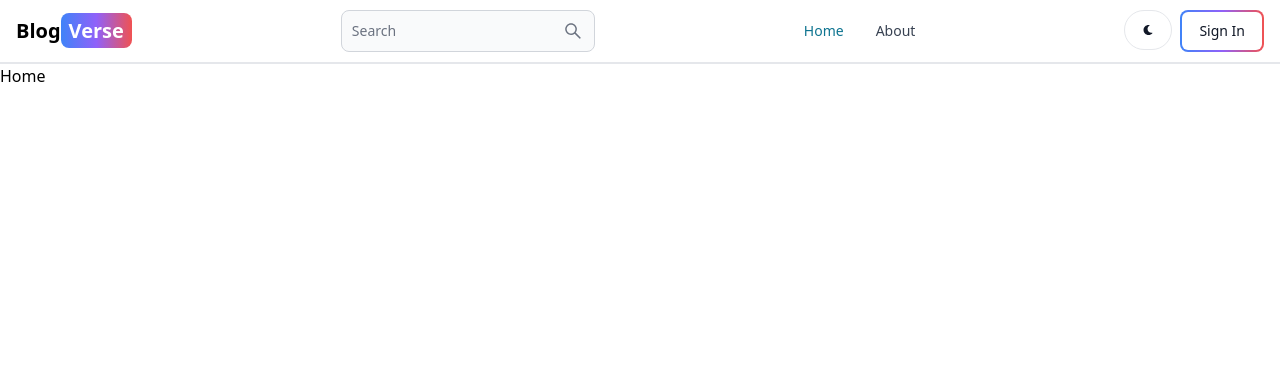
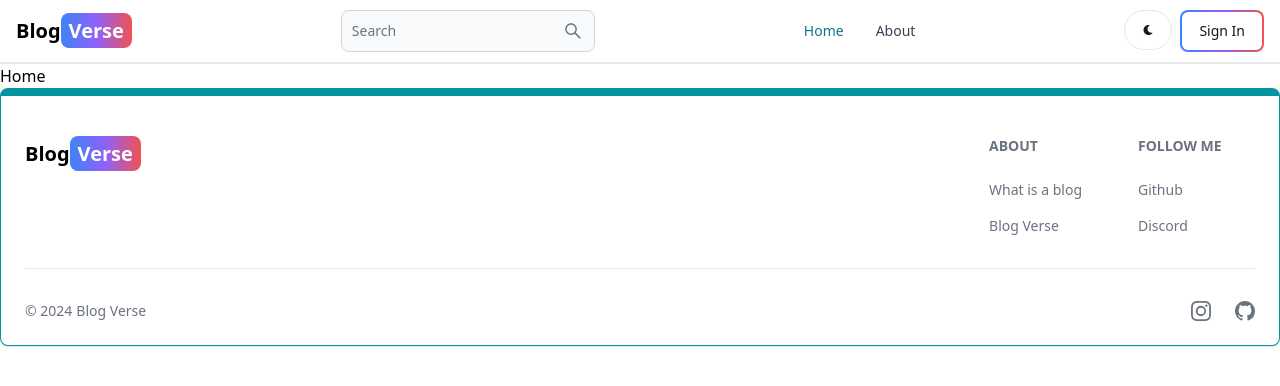
Before and after one commit to Ali-thepro/BlogVerse, a React (Vite) app in the folder blogapp-frontend/: page / in a window 1280 px wide. Shown: the top 386 px of the page. Built offline with nearby package versions, Linux system fonts and the light colour scheme.

Commit message:
make footer

```diff
--- a/blogapp-frontend/src/App.jsx
+++ b/blogapp-frontend/src/App.jsx
@@ -5,6 +5,7 @@
 import SignIn from './pages/SignIn';
 import Dashboard from './pages/Dashboard';
 import Header from './components/Header';
+import FooterComponent from './components/FooterComponent';
 
 export default function App() {
   return (
@@ -17,6 +18,7 @@
         <Route path="/signin" element={<SignIn />} />
         <Route path="/dashboard" element={<Dashboard />} />
       </Routes>
+      <FooterComponent />
     </Router>
   )
 }
--- /dev/null
+++ b/blogapp-frontend/src/components/FooterComponent.jsx
@@ -0,0 +1,67 @@
+import { Footer } from 'flowbite-react';
+import { Link } from 'react-router-dom';
+import { BsFacebook, BsInstagram, BsTwitter, BsGithub } from 'react-icons/bs';
+const FooterComponent = () => {
+  return (
+    <Footer container className='border border-t-8 border-teal-500'>
+      <div className='w-full max-w-7xl mx-auto'>
+        <div className='grid w-full justify-between sm:flex md:grid-cols-1'>
+          <div className='mt-5'>
+            <Link to="/" className="text-lg sm:text-xl font-semibold self-center whitespace-nowrap dark:text-white">
+              <span>Blog</span>
+              <span className="px-2 py-1 bg-gradient-to-r from-blue-500 via-purple-500 to-red-500 rounded-lg text-white">Verse</span>
+            </Link>
+          </div>
+          <div className='grid grid-cols-2 gap-8 mt-4'>
+            <div>
+              <Footer.Title title='About' />
+              <Footer.LinkGroup col>
+                <Footer.Link
+                  href='https://blog.hubspot.com/marketing/what-is-a-blog'
+                  target='_blank'
+                  rel='noopener noreferrer'
+                >
+                  What is a blog
+                </Footer.Link>
+                <Footer.Link
+                  href='/about'
+                  target='_blank'
+                  rel='noopener noreferrer'
+                >
+                  Blog Verse
+                </Footer.Link>
+              </Footer.LinkGroup>
+            </div>
+            <div>
+              <Footer.Title title='Follow me' />
+              <Footer.LinkGroup col>
+                <Footer.Link
+                  href='https://www.github.com/ali-thepro'
+                  target='_blank'
+                  rel='noopener noreferrer'
+                >
+                  Github
+                </Footer.Link>
+                <Footer.Link href='https://discord.gg/JHKAjmCM'>Discord</Footer.Link>
+              </Footer.LinkGroup>
+            </div>
+          </div>
+        </div>
+        <Footer.Divider />
+        <div className='w-full sm:flex sm:items-center sm:justify-between'>
+          <Footer.Copyright
+            href='/'
+            by="Blog Verse"
+            year={new Date().getFullYear()}
+          />
+          <div className="flex gap-6 sm:mt-0 mt-4 sm:justify-center">
+            <Footer.Icon href='https://www.instagram.com/ali.ahmad.170/' icon={BsInstagram}/>
+            <Footer.Icon href='https://github.com/Ali-thepro' icon={BsGithub}/>
+          </div>
+        </div>
+      </div>
+    </Footer>
+  );
+}
+
+export default FooterComponent;
```
